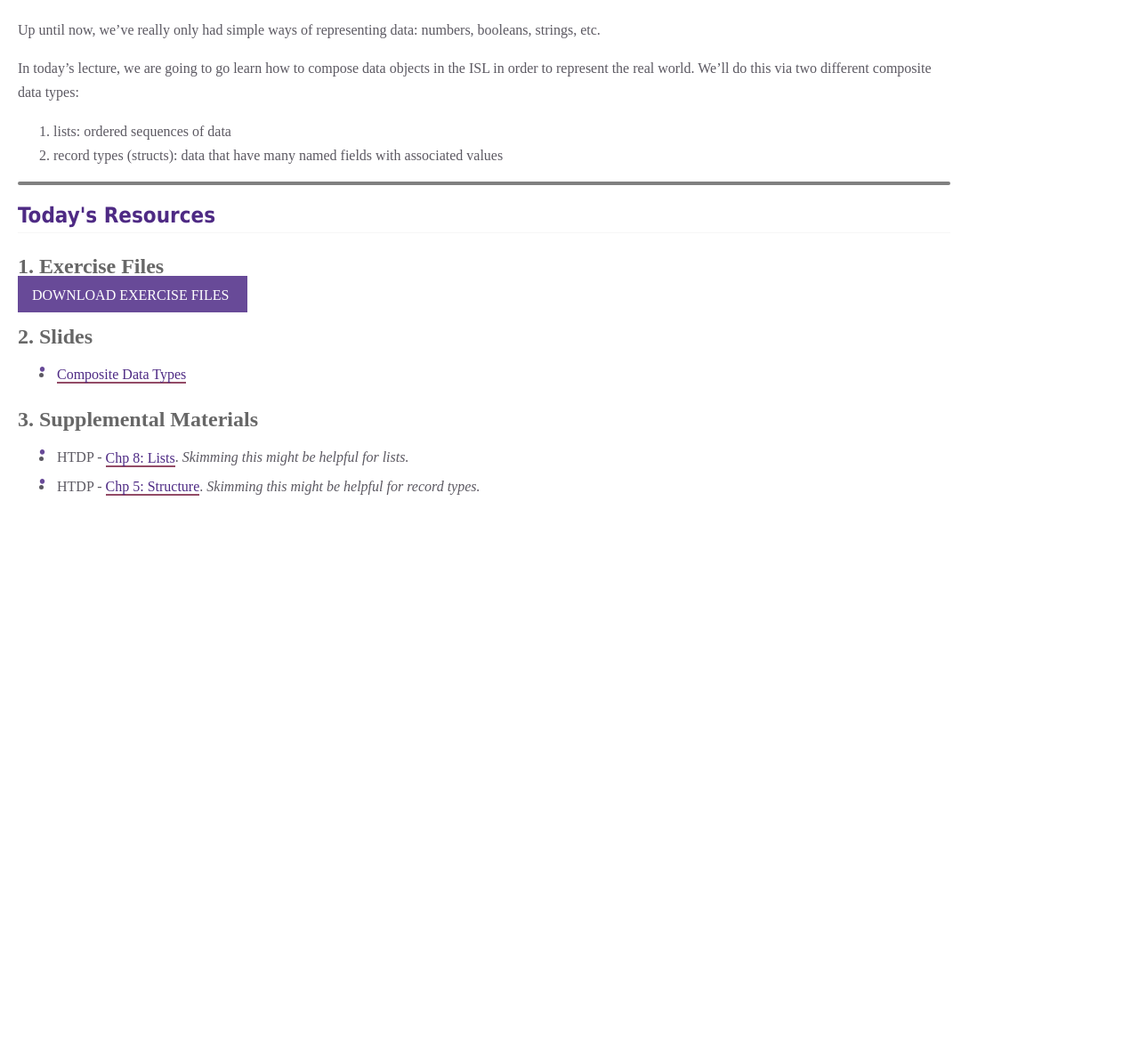
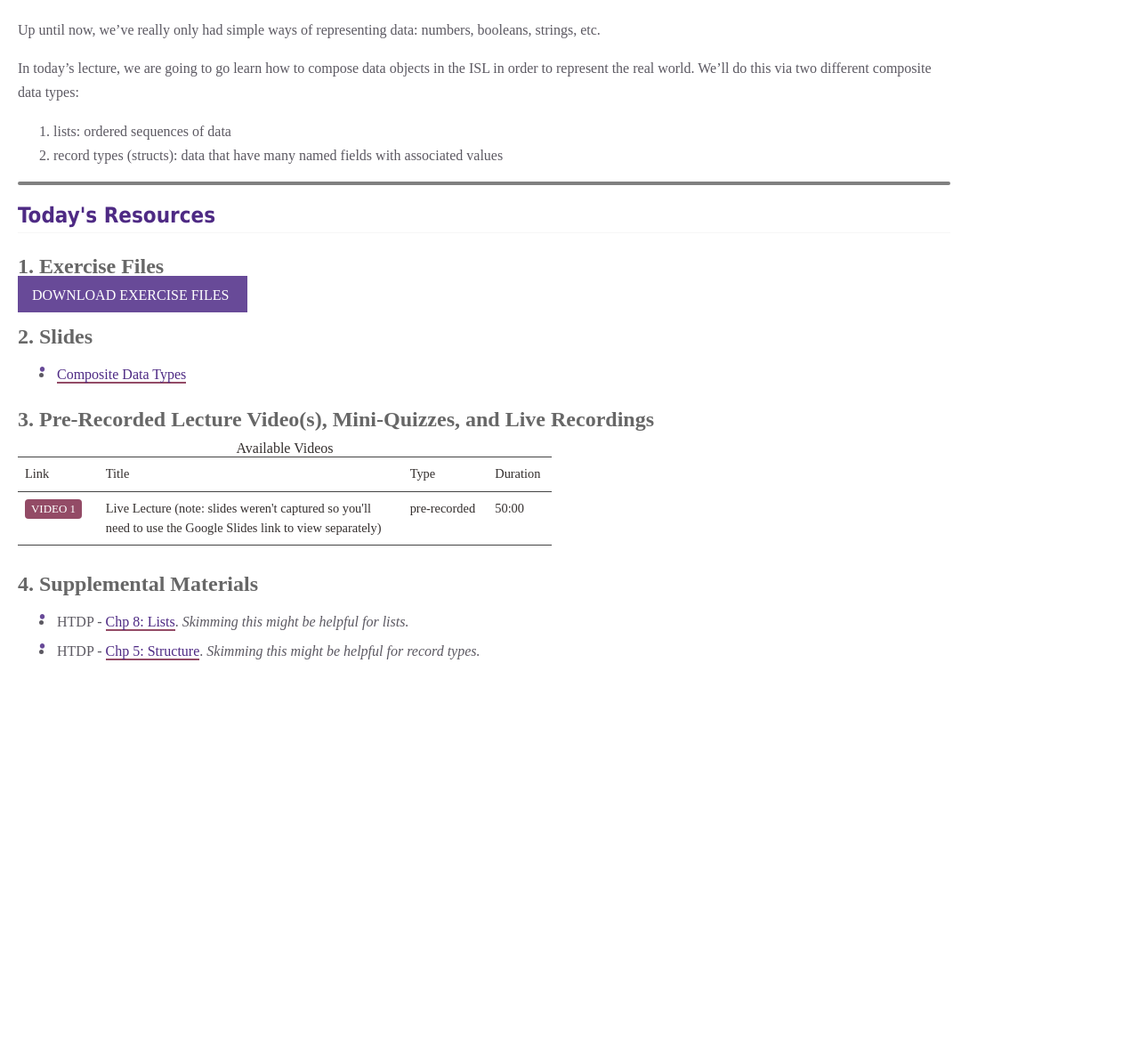
Before and after one commit to shhyou/bain-cs111-web-fork, a Jekyll site: the page built from pages/_lectures/week04_lecture01.md, in a window 1280 px wide. Shown: the whole page at 89% size. Built offline with Jekyll 4.4.1, drawn with Linux system fonts in a browser that asks for light colours; some web fonts are replaced; before the commit the page ends 996 px from its top, so only the background shows below that.

Commit message:
wk4.1 vid

```diff
--- a/pages/_lectures/week04_lecture01.md
+++ b/pages/_lectures/week04_lecture01.md
@@ -8,6 +8,10 @@ draft: 0
 canvas_id: monday-lecture-8-composite-data
 due_date: 2023-10-09
 exercise_url: "lecture08.zip"
+videos:
+   - title: "Live Lecture (note: slides weren't captured so you'll need to use the Google Slides link to view separately)"
+     url: https://northwestern.hosted.panopto.com/Panopto/Pages/Viewer.aspx?id=8c08bf44-a5b4-4a2a-aa44-b0780012e1c0
+     duration: "50:00"
 slides:
    - title: "Composite Data Types"
      url: https://docs.google.com/presentation/d/1aExXnfMtzdExXegGnMNqZQ3x4gNLdm9FHdekNnRKEa0/edit?usp=sharing
```
